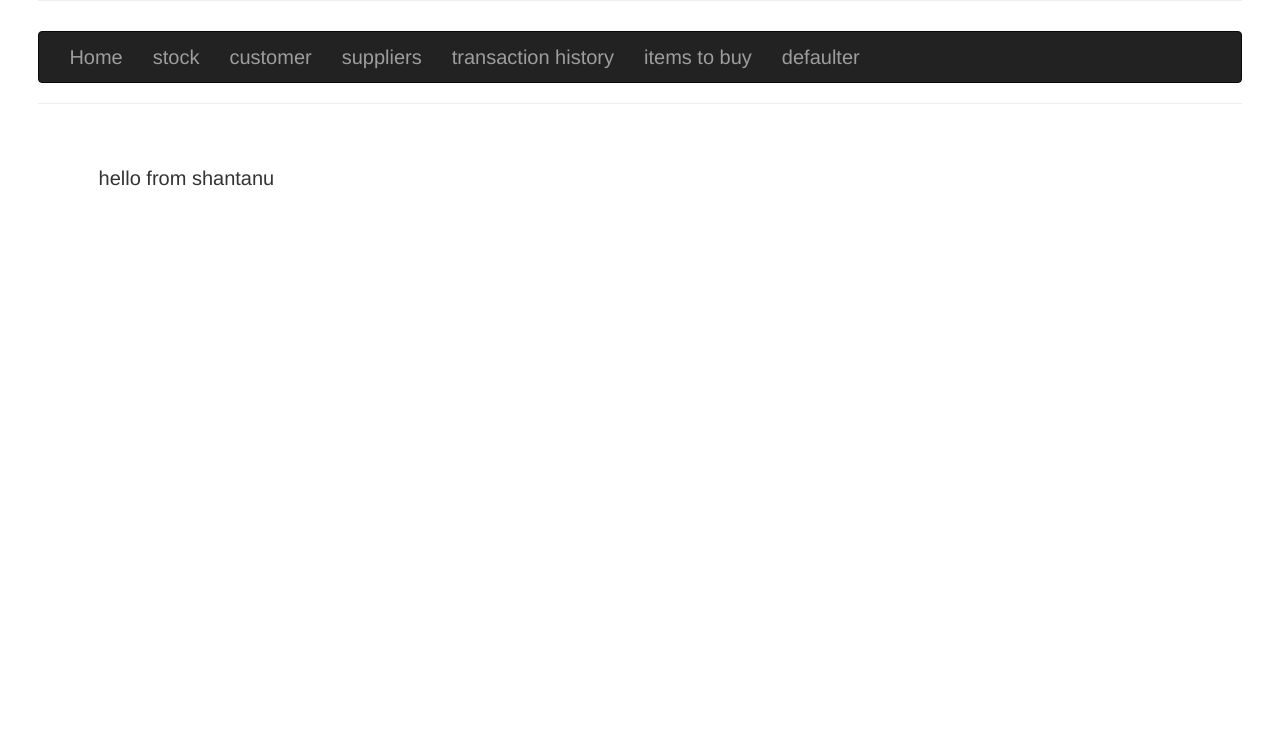
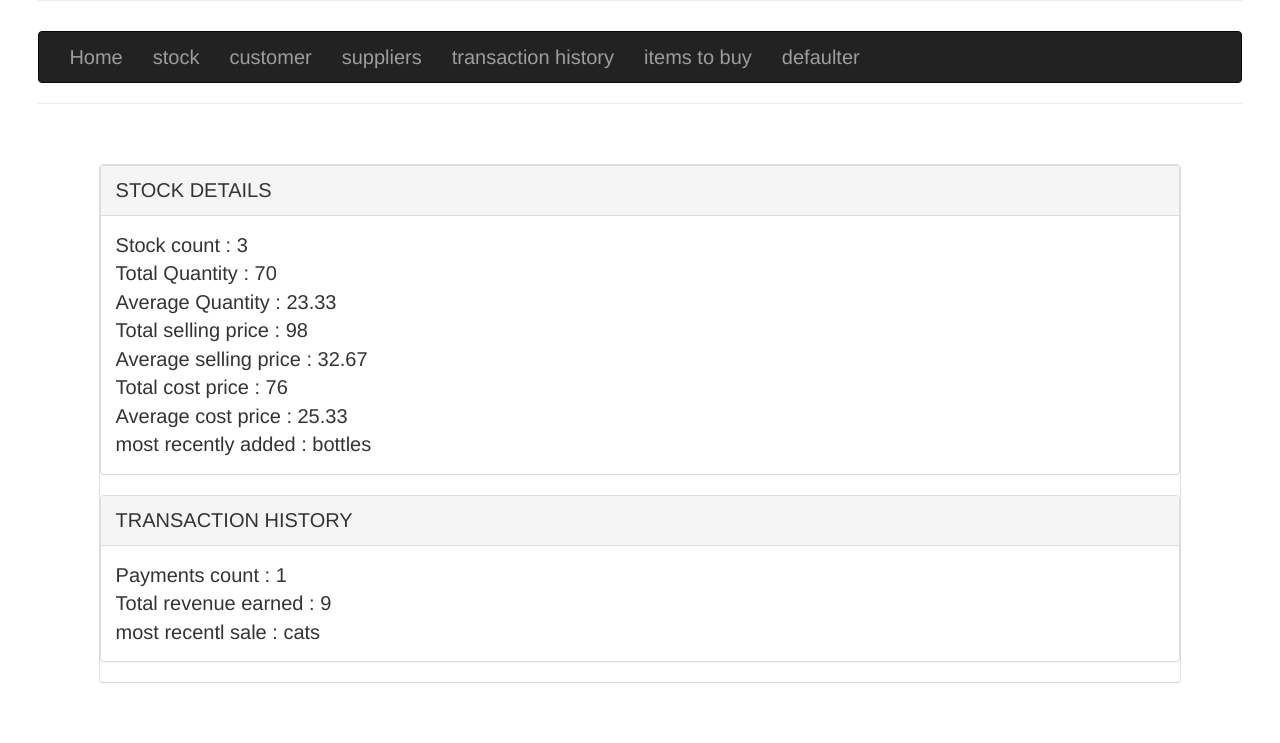
Before and after one commit to shantanuk98/WHOLESALE-MANAGEMENT-SYSTEM, a Flask app: page /index in a window 1280 px wide. Shown: the part 185-928 px from the top of the page. Before the commit the page ends 371 px from the top, so only its background shows below. Run offline with Flask 2, Linux system fonts and the light colour scheme; data comes from the database, SQL or seed files in the repository; both versions use the stored data as it was after the commit; some libraries are stand-ins or nearby versions.

Commit message:
index page added

```diff
--- a/app/routes.py
+++ b/app/routes.py
@@ -6,16 +6,22 @@ from app.models import *
 from sqlalchemy import text,update
 import  sqlite3
 
+
+
 def t(s,t1):
     if s=="":return t1
     else:return s
+
 def r(s):return '%'+s+'%'
+
 def ub(s):
     if s.isnumeric():return str(s)
     else:return "100000000000000000"
+
 def lb(s):
     if s.isnumeric():return str(s)
     else:return "0"
+
 
 
 @app.route('/', methods=['GET', 'POST'])
@@ -24,12 +30,35 @@ def login():
     form = LoginForm()
     if form.validate_on_submit():
         return redirect(url_for('index'))
-    else:    return render_template('login.html',form=form)
+    else:return render_template('login.html',form=form)
     return render_template('login.html',form=form)
+
+
 
 @app.route('/index')
 def index():
-    return render_template('index.html')
+    c = sqlite3.connect('app.db')
+    l={}
+    st = {}
+    l["STOCK DETAILS"] = st
+    st["Stock count : "]=list(c.execute("select count(id) from Stock"))[0][0]
+    st["Total Quantity : "] = round(list(c.execute("select sum(qty) from Stock"))[0][0],2)
+    st["Average Quantity : "] = round(list(c.execute("select avg(qty) from Stock"))[0][0],2)
+    st["Total selling price : "] = round(list(c.execute("select sum(sp) from Stock"))[0][0],2)
+    st["Average selling price : "] = round(list(c.execute("select avg(sp) from Stock"))[0][0],2)
+    st["Total cost price : "] = round(list(c.execute("select sum(cp) from Stock"))[0][0],2)
+    st["Average cost price : "] = round(list(c.execute("select avg(cp) from Stock"))[0][0],2)
+    st["most recently added : "] = list(c.execute("select name from Stock order by timestamp desc"))[0][0]
+
+    t = {}
+    l["TRANSACTION HISTORY"] = t
+    t["Payments count : "]=list(c.execute("select count(id) from Payments"))[0][0]
+    t["Total revenue earned : "] = round(list(c.execute("select sum(amt) from Payments"))[0][0],2)
+    t["most recentl sale : "] = list(c.execute("select stock from Payments order by timestamp desc"))[0][0]
+
+    return render_template('index.html',l=l)
+
+
 
 @app.route('/stock', methods=['GET','POST'])
 def stock():
@@ -92,6 +121,7 @@ def stock():
         return render_template('stock.html',title='STOCK',form1=form1,form2=form2,form=form)
 
 
+
 @app.route('/customer', methods=['GET','POST'])
 def customer():
     try:
@@ -130,6 +160,8 @@ def customer():
     except Exception as e:
         print("in customer = ",str(e))
         return render_template('customer.html',title='CUSTOMER',form1=form1,form2=form2,form3=form3)
+
+
 
 @app.route('/payment', methods=['GET','POST'])
 def payment():
@@ -181,6 +213,8 @@ def payment():
         print("in payment = ",str(e))
         return render_template('payment.html',title='STOCK',form1=form1,form2=form2,form3=form3)
 
+
+
 @app.route('/itb', methods=['GET','POST'])
 def itb():
     try:
@@ -193,6 +227,7 @@ def itb():
     except Exception as e:
         print("in itb = ",str(e))
         return render_template('itb.html',title='ITEMS TO BUY')
+
 
 
 @app.route('/supplier', methods=['GET','POST'])
@@ -226,6 +261,8 @@ def supplier():
         print("in supplier = ",str(e))
         return render_template('supplier.html',title='Supplier',form1=form1,form2=form2,form3=form3)
 
+
+
 @app.route('/defaulter', methods=['GET','POST'])
 def defaulter():
     try:
--- a/app/templates/index.html
+++ b/app/templates/index.html
@@ -2,6 +2,19 @@
 
 {%block content%}
 
-hello from shantanu
+<div class="panel panel-default">
+    {% for j in l %}
+    <div class="panel panel-default">
+        <div class="panel-heading">{{j}}</div>
+        <div class="panel-body">
+            {% for i in l[j]:%}
+            {{ i }}
+            {{ l[j][i] }}<br>
+            {% endfor %}
+        </div>
+    </div>
+    {% endfor %}
+</div>
+
 
 {%endblock%}
```
Also changed, not shown: app.db.
